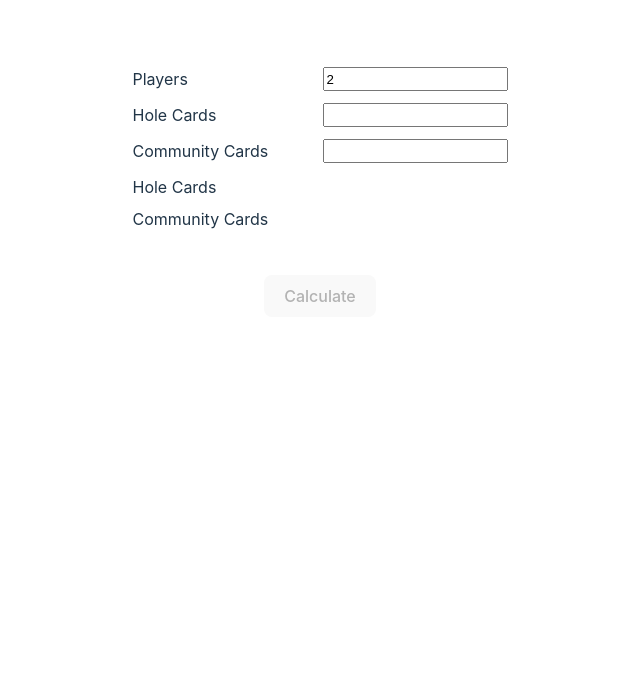
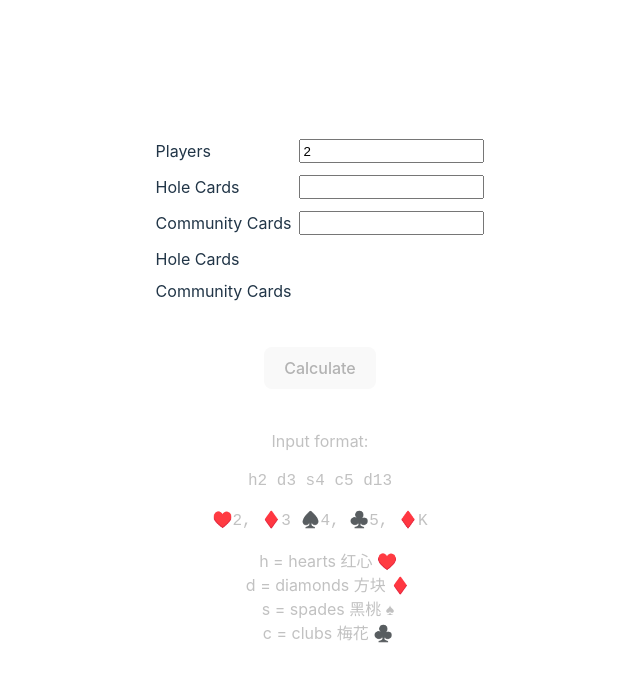
Before and after one commit to zxch3n/texas-odds, a Vue app in the folder site/: page / in a window 1280 px wide. Shown: the top 682 px of the page, without its empty margins (320-960 px from the left). Built offline with nearby package versions, Linux system fonts and the light colour scheme.

Commit message:
fix: refine style

```diff
--- a/site/index.html
+++ b/site/index.html
@@ -3,7 +3,7 @@
 
 <head>
   <meta charset="UTF-8" />
-  <meta name="viewport" content="width=device-width, initial-scale=1.0" />
+  <meta name="viewport" content="width=device-width, initial-scale=1.0, maximum-scale=1.0, user-scalable=0">
   <title>Texas Hold'em Odds Calculator</title>
 </head>
 
--- a/site/src/App.vue
+++ b/site/src/App.vue
@@ -64,19 +64,29 @@
     </div>
 
     <button :disabled="!btnValid" @click="calculate">Calculate</button>
-    <div class="ans" :style="{ opacity: ans ? 1 : 0 }">
+    <div class="ans" :hidden="!ans">
       <p>Win: {{ ans && (ans.win * 100).toFixed(2) }}%</p>
       <p>Tie: {{ ans && (ans.tie * 100).toFixed(2) }}%</p>
       <pre>
 Hand Rate: {{ ans && JSON.stringify(ans.hand_type_rates, null, 2) }}</pre
       >
     </div>
+    <div class="help" :hidden="!!ans">
+      <p>Input format:</p>
+      <pre>h2 d3 s4 c5 d13</pre>
+      <pre>️♥️2, ♦️3 ♠️4, ♣️5, ♦️K</pre>
+      <ul style="margin-left: -1.5em">
+        <li>h = hearts 红心 ♥️</li>
+        <li>d = diamonds 方块 ♦️</li>
+        <li>s = spades 黑桃 ♠</li>
+        <li>c = clubs 梅花 ♣️</li>
+      </ul>
+    </div>
   </div>
 </template>
 
 <style scoped>
   .input-container {
-    width: 375px;
     display: flex;
     flex-direction: column;
     align-items: flex-start;
@@ -110,5 +120,22 @@ Hand Rate: {{ ans && JSON.stringify(ans.hand_type_rates, null, 2) }}</pre
   .ans {
     text-align: left;
     height: 400px;
+    max-width: 360px;
+    white-space: pre-wrap;
+  }
+
+  .ans pre {
+    font-size: 0.85em;
+    line-height: 1.4em;
+  }
+
+  .help {
+    margin-top: 40px;
+    opacity: 0.9;
+    color: #bbb;
+  }
+
+  .help ul {
+    list-style-type: none;
   }
 </style>
--- a/site/src/calc.ts
+++ b/site/src/calc.ts
@@ -1,9 +1,15 @@
 import { Stage } from "texas-odds";
+
+export interface OddsOrigin {
+  win: number;
+  tie: number;
+  hand_type_rates: Record<string, number>;
+}
 
 export interface Odds {
   win: number;
   tie: number;
-  hand_type_rates: Record<string, number>;
+  hand_type_rates: Record<string, string>;
 }
 
 export function calc(
@@ -13,7 +19,23 @@ export function calc(
 ): Odds {
   const holeCards = holeCardsStr.split(" ");
   const stage = new Stage(players, holeCards[0], holeCards[1], community_card);
-  const odds = stage.odds() as any as Odds;
+  const odds = stage.odds() as any as OddsOrigin;
   console.log(odds);
-  return odds;
+  const output: Odds = {
+    win: odds.win,
+    tie: odds.win,
+    hand_type_rates: {},
+  };
+
+  for (const key in odds.hand_type_rates) {
+    const rate = odds.hand_type_rates[key] * 100;
+    if (rate === 0) {
+      output.hand_type_rates[key] = `0`;
+    } else if (rate > 0.01) {
+      output.hand_type_rates[key] = `${rate.toFixed(2)}%`;
+    } else {
+      output.hand_type_rates[key] = `${rate.toExponential(4)}%`;
+    }
+  }
+  return output;
 }
```
